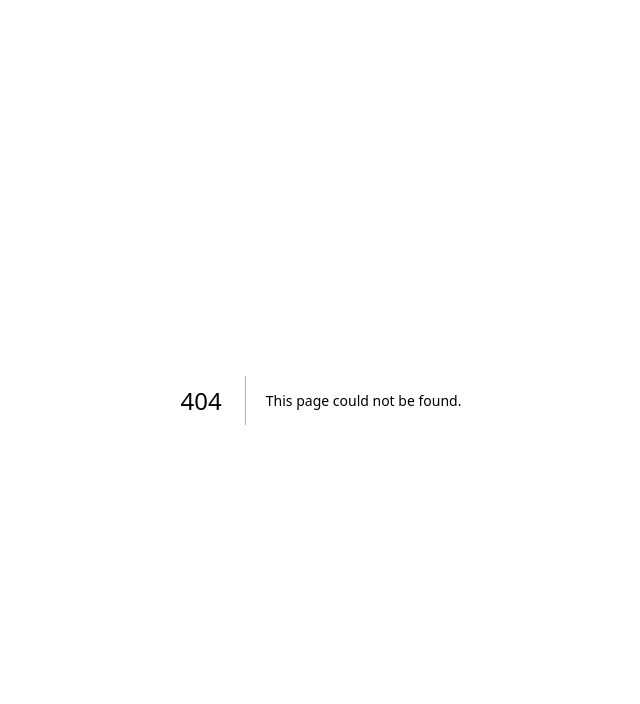
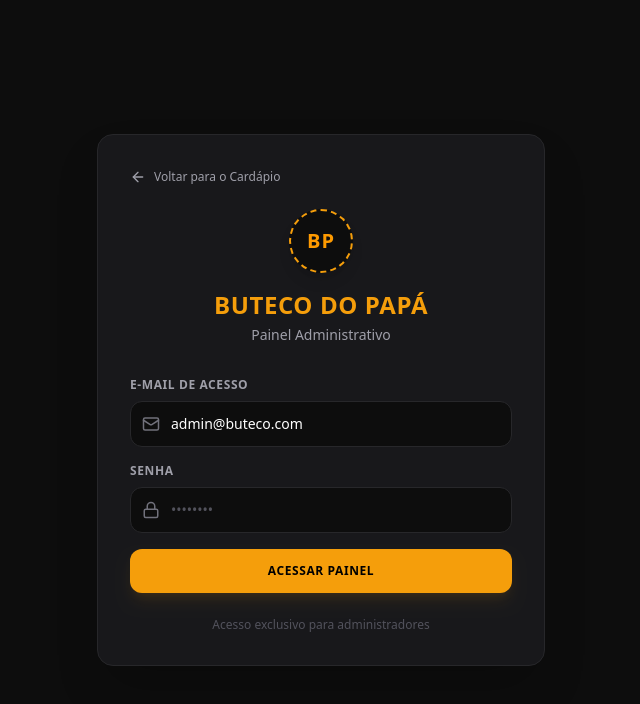
Before and after one commit to fau-33/cardapio-digital-buteco, a Next.js app in the folder frontend/: page /admin/login in a window 1280 px wide. Before the commit this address had no page. Shown: the top 704 px of the page, without its empty margins (319-959 px from the left). Built offline with nearby package versions, Linux system fonts and the light colour scheme.

Commit message:
feat(frontend): create admin login page with JWT authentication and dashboard placeholder

```diff
--- /dev/null
+++ b/frontend/src/app/admin/dashboard/page.tsx
@@ -0,0 +1,7 @@
+export default function AdminDashboardPage() {
+  return (
+    <main className="min-h-screen bg-[#0D0D0D] text-white flex items-center justify-center">
+      <p className="text-zinc-400 text-sm">Dashboard em construção... 🚧</p>
+    </main>
+  );
+}
--- /dev/null
+++ b/frontend/src/app/admin/login/page.tsx
@@ -0,0 +1,152 @@
+"use client";
+
+import { useState } from "react";
+import { useRouter } from "next/navigation";
+import { Lock, Mail, Loader2, ArrowLeft } from "lucide-react";
+import Link from "next/link";
+
+export default function AdminLoginPage() {
+  const router = useRouter();
+  const [email, setEmail] = useState("admin@buteco.com");
+  const [password, setPassword] = useState("");
+  const [loading, setLoading] = useState(false);
+  const [error, setError] = useState("");
+
+  const handleLogin = async (e: React.FormEvent) => {
+    e.preventDefault();
+    setLoading(true);
+    setError("");
+
+    try {
+      const API_URL =
+        process.env.NEXT_PUBLIC_API_URL || "http://localhost:3000";
+      const response = await fetch(`${API_URL}/auth/login`, {
+        method: "POST",
+        headers: { "Content-Type": "application/json" },
+        body: JSON.stringify({ email, password }),
+      });
+
+      const data = await response.json();
+
+      if (!response.ok) {
+        throw new Error(data.message || "Erro ao fazer login");
+      }
+
+      // Salva token e dados do admin no localStorage
+      localStorage.setItem("admin_token", data.accessToken);
+      localStorage.setItem("admin_user", JSON.stringify(data.admin));
+
+      // Redireciona para o painel administrativo
+      router.push("/admin/dashboard");
+    } catch (err: unknown) {
+      const msg =
+        err instanceof Error
+          ? err.message
+          : "Credenciais inválidas. Verifique seu e-mail e senha.";
+      setError(msg);
+    } finally {
+      setLoading(false);
+    }
+  };
+
+  return (
+    <main className="min-h-screen bg-[#0D0D0D] text-white flex flex-col justify-center px-4 py-12">
+      <div className="max-w-md w-full mx-auto bg-[#18181B] border border-[#27272A] rounded-2xl p-8 shadow-2xl">
+        {/* Voltar para o cardápio */}
+        <Link
+          href="/"
+          className="inline-flex items-center gap-2 text-xs text-zinc-400 hover:text-[#F59E0B] transition-colors mb-6"
+        >
+          <ArrowLeft size={16} /> Voltar para o Cardápio
+        </Link>
+
+        {/* Header */}
+        <div className="text-center mb-8">
+          {/* Logo / Ícone */}
+          <div className="w-16 h-16 rounded-full border-2 border-dashed border-[#F59E0B] flex items-center justify-center bg-[#0D0D0D] mx-auto mb-4 shadow-lg">
+            <span className="text-amber-500 font-extrabold text-xl tracking-wider">
+              BP
+            </span>
+          </div>
+          <h1 className="text-2xl font-black text-[#F59E0B] tracking-wide uppercase">
+            Buteco do Papá
+          </h1>
+          <p className="text-sm text-zinc-400 mt-1">Painel Administrativo</p>
+        </div>
+
+        {/* Mensagem de erro */}
+        {error && (
+          <div className="bg-red-500/10 border border-red-500/30 text-red-400 text-xs p-3 rounded-lg mb-6 text-center">
+            {error}
+          </div>
+        )}
+
+        {/* Formulário */}
+        <form onSubmit={handleLogin} className="space-y-4">
+          {/* E-mail */}
+          <div>
+            <label className="block text-xs font-bold uppercase tracking-wider text-zinc-400 mb-2">
+              E-mail de Acesso
+            </label>
+            <div className="relative">
+              <span className="absolute inset-y-0 left-0 pl-3 flex items-center text-zinc-500">
+                <Mail size={18} />
+              </span>
+              <input
+                type="email"
+                value={email}
+                onChange={(e) => setEmail(e.target.value)}
+                required
+                autoComplete="email"
+                className="w-full bg-[#0D0D0D] border border-[#27272A] rounded-xl py-3 pl-10 pr-4 text-white text-sm focus:outline-none focus:border-[#F59E0B] transition-colors placeholder:text-zinc-600"
+                placeholder="admin@buteco.com"
+              />
+            </div>
+          </div>
+
+          {/* Senha */}
+          <div>
+            <label className="block text-xs font-bold uppercase tracking-wider text-zinc-400 mb-2">
+              Senha
+            </label>
+            <div className="relative">
+              <span className="absolute inset-y-0 left-0 pl-3 flex items-center text-zinc-500">
+                <Lock size={18} />
+              </span>
+              <input
+                type="password"
+                value={password}
+                onChange={(e) => setPassword(e.target.value)}
+                required
+                autoComplete="current-password"
+                className="w-full bg-[#0D0D0D] border border-[#27272A] rounded-xl py-3 pl-10 pr-4 text-white text-sm focus:outline-none focus:border-[#F59E0B] transition-colors placeholder:text-zinc-600"
+                placeholder="••••••••"
+              />
+            </div>
+          </div>
+
+          {/* Botão */}
+          <button
+            type="submit"
+            disabled={loading}
+            className="w-full mt-2 bg-[#F59E0B] hover:bg-[#d97706] text-black font-extrabold uppercase text-xs tracking-wider py-3.5 rounded-xl transition-all shadow-lg shadow-amber-500/10 flex items-center justify-center gap-2 active:scale-[0.98] disabled:opacity-50 disabled:cursor-not-allowed"
+          >
+            {loading ? (
+              <>
+                <Loader2 size={18} className="animate-spin" />
+                Entrando...
+              </>
+            ) : (
+              "Acessar Painel"
+            )}
+          </button>
+        </form>
+
+        {/* Rodapé */}
+        <p className="text-center text-zinc-600 text-xs mt-6">
+          Acesso exclusivo para administradores
+        </p>
+      </div>
+    </main>
+  );
+}
```
